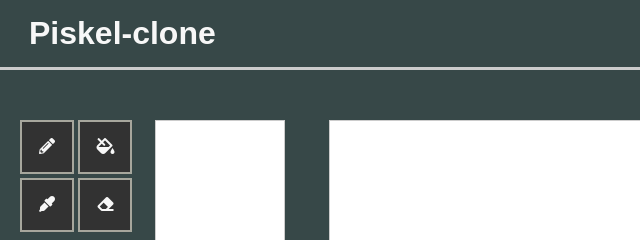
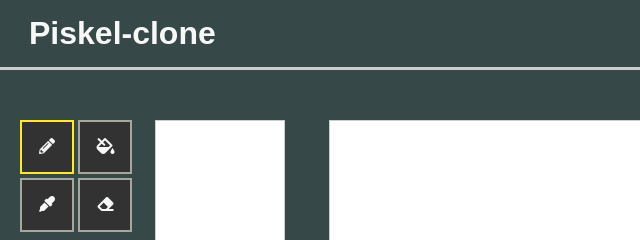
Before and after one commit to vladji/piskel-clone, a website built with webpack: page piskel-clone/index.html in a window 1280 px wide. Shown: the top 240 px of the page, 0-640 px from the left. Built offline with nearby package versions, Linux system fonts and the light colour scheme.

Commit message:
fixup this

```diff
--- a/piskel-clone/controllers/Tools.js
+++ b/piskel-clone/controllers/Tools.js
@@ -1,9 +1,10 @@
 import Canvas from '../models/Canvas';
 import Preview from '../models/Preview';
+import View from '../views/View';
 
 export default class Tools {
   constructor() {
-    this.currentTool = null;
+    this.currentTool = 'btn_pen';
     this.canvasDraw = document.getElementById('canvas');
     this.btnPanel = document.querySelector('#draw-tools');
     this.canvasStart = new Canvas();
@@ -12,6 +13,8 @@
   logic() {
     // const targetPoint = this.canvasStart.targetPoint();
     // console.log('targetPoint', targetPoint);
+    View.actualState(this.currentTool);
+    // actualView(this.currentTool);
 
     const canvas = this.canvasDraw;
     const btnPanelTools = this.btnPanel;
@@ -43,6 +46,7 @@
     btnPanelTools.addEventListener('click', (e) => {
       const tool = e.target.closest('li').className;
       this.currentTool = tool;
+      View.actualState(tool);
     });
   }
 
--- a/piskel-clone/index.js
+++ b/piskel-clone/index.js
@@ -1,6 +1,7 @@
 import Frames from './models/Frames';
 import Preview from './models/Preview';
 import Tools from './controllers/Tools';
+import View from './views/View';
 
 const frames = new Frames();
 frames.logic();
@@ -10,3 +11,6 @@
 
 const tools = new Tools();
 tools.logic();
+
+const view = new View();
+view.logic();
--- a/piskel-clone/style.css
+++ b/piskel-clone/style.css
@@ -58,8 +58,9 @@
   height: 50px;
   margin-bottom: 4px;
   border: 2px solid #a7a79d;
+  line-height: 50px;
   background-color: #323232;
-  line-height: 50px;
+  cursor: pointer;
 }
 
 #draw-tools ul>li>div {
@@ -88,6 +89,7 @@
   margin-top: 15px;
   border: 2px solid #a7a79d;
   z-index: 10;
+  cursor: pointer;
   background-color: #323232;
 }
 
@@ -122,3 +124,7 @@
   background-size: contain;
   background-color: #fff;
 }
+
+.preview_input-range input {
+  cursor: pointer;
+}
--- /dev/null
+++ b/piskel-clone/views/View.js
@@ -0,0 +1,15 @@
+export default class View {
+  constructor() {
+    // this.state = document.querySelector('body');
+    this.body = null;
+  }
+
+  logic() {
+    this.body = document.querySelector('body');
+  }
+
+  static actualState(state) {
+    const elem = document.querySelector(`.${state}`);
+    elem.style.border = '2px solid #ffed15';
+  }
+}
```
Also changed, not shown: dist/index.html.
